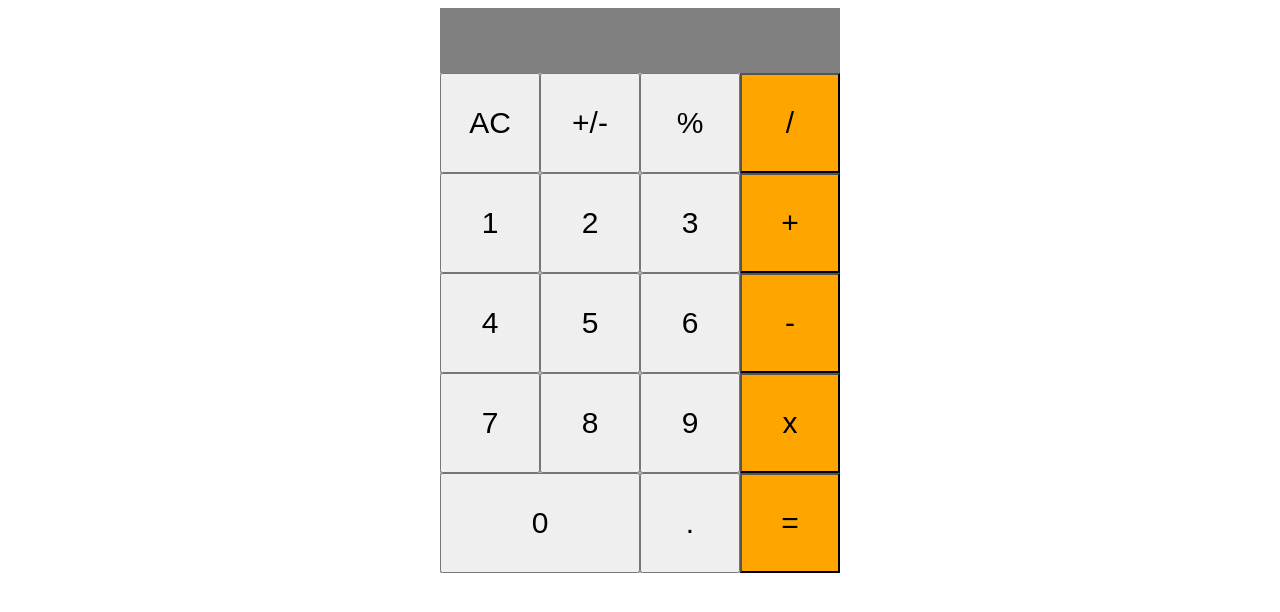
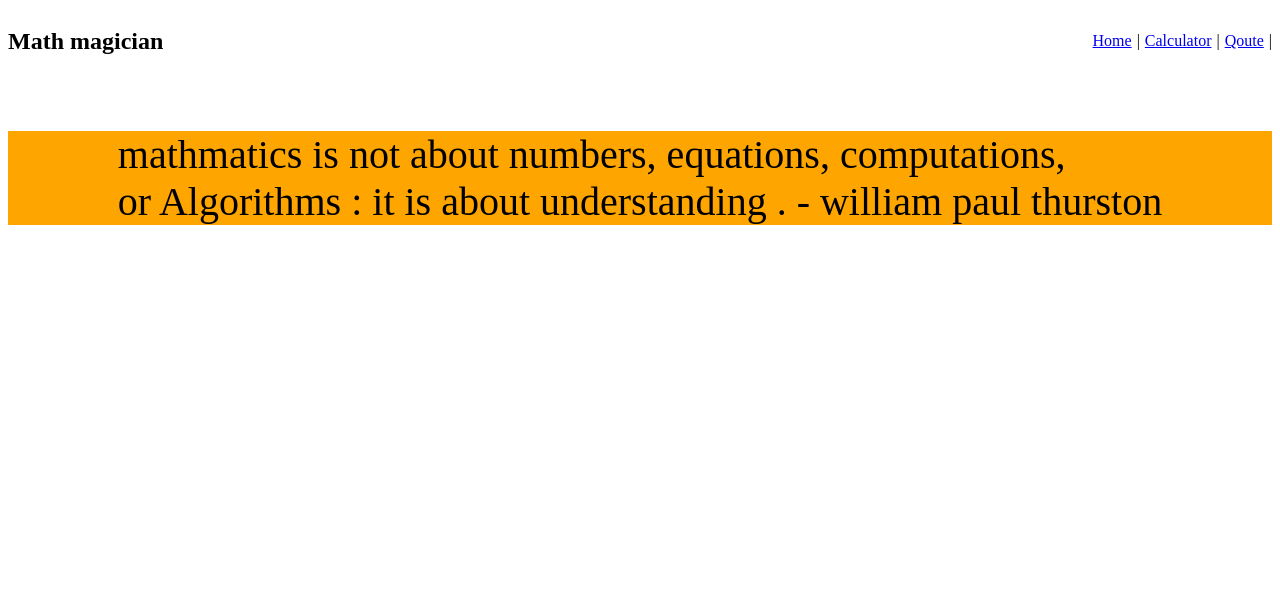
Before and after one commit to Abel-desu/Math-Magicians, a React (Create React App) app: page /expenses in a window 1280 px wide. Shown: the top 612 px of the page. Built offline with nearby package versions, Linux system fonts and the light colour scheme.

Commit message:
initialize full-website

```diff
--- a/package.json
+++ b/package.json
@@ -10,6 +10,7 @@
     "big.js": "^6.2.0",
     "react": "^18.2.0",
     "react-dom": "^18.2.0",
+    "react-router-dom": "^6.3.0",
     "react-scripts": "^5.0.1",
     "web-vitals": "^2.1.4"
   },
--- a/src/App.js
+++ b/src/App.js
@@ -1,9 +1,34 @@
-/*eslint-disable*/
+import { Outlet, Link } from 'react-router-dom';
 import './App.css';
-import Calculator from './components/calculator';
 
-function App() {
-  return <Calculator />;
+export default function App() {
+  return (
+    <div>
+
+      <nav
+        className="navstyle"
+        style={{
+          display: 'flex',
+          gap: '5px',
+          alignItems: 'center',
+          justifyContent: 'center',
+        }}
+      >
+        <h1 className="math" style={{ width: '88%' }}>Math magician</h1>
+        <Link to="/invoices">Home</Link>
+        {' '}
+        |
+        {' '}
+        <Link to="/calculator">Calculator</Link>
+        {' '}
+        |
+        {' '}
+        <Link to="/expenses">Qoute</Link>
+        {' '}
+        |
+        {' '}
+      </nav>
+      <Outlet />
+    </div>
+  );
 }
-
-export default App;
--- a/src/index.js
+++ b/src/index.js
@@ -1,14 +1,26 @@
-/* eslint-disable */
-import React from 'react';
 import ReactDOM from 'react-dom/client';
+import {
+  BrowserRouter,
+  Routes,
+  Route,
+} from 'react-router-dom';
 import App from './App';
-import reportWebVitals from './reportWebVitals';
+import Expenses from './routes/expenses';
+import Invoices from './routes/invoices';
+import Calculator from './routes/calculator';
 
-const root = ReactDOM.createRoot(document.getElementById('root'));
+const root = ReactDOM.createRoot(
+  document.getElementById('root'),
+);
 root.render(
-  <React.StrictMode>
-    <App />
-  </React.StrictMode>,
+
+  <BrowserRouter>
+    <Routes>
+      <Route path="/" element={<App />}>
+        <Route path="expenses" element={<Expenses />} />
+        <Route path="invoices" element={<Invoices />} />
+        <Route path="Calculator" element={<Calculator />} />
+      </Route>
+    </Routes>
+  </BrowserRouter>,
 );
-
-reportWebVitals();
--- /dev/null
+++ b/src/routes/calculator.js
@@ -0,0 +1,70 @@
+/* eslint-disable */
+
+import React, { useState } from 'react';
+import calculate from '../logic/calculate';
+
+
+
+function Calculator() {
+  const [state, setState] = useState({
+    next: null,
+    total: '',
+    operation: null,
+  });
+
+  const handleClick = (e) => {
+    const pressedButton = e.target.innerText;
+    const newState = calculate(state, pressedButton);
+    setState(newState);
+  };
+
+
+  const { next, total, operation } = state;
+  return (
+
+    <div className="container" >
+      <h3>Let&apos;s do some math!</h3>
+      <div className="calculator-body">
+      <div className="display">
+        <span>{next}</span>
+        <span>{operation}</span>
+        <span>{total}</span>
+      </div>
+
+      <div className="button">
+        <button value="AC" type="button" onClick={handleClick}>AC</button>
+        <button  value="+/-" type="button" onClick={handleClick}>+/-</button>
+        <button value="%" type="button" onClick={handleClick}>%</button>
+        <button  value="/" className="operations-button" onClick={handleClick} type="button">/</button>
+        <br />
+
+        <button value="1" type="button" onClick={handleClick}>1</button>
+        <button value="2" type="button" onClick={handleClick}>2</button>
+        <button value="3" type="button" onClick={handleClick}>3</button>
+        <button value="+" className="operations-button" onClick={handleClick} type="button">+</button>
+        <br />
+
+        <button value="4" type="button" onClick={handleClick}>4</button>
+        <button value="5" type="button" onClick={handleClick}>5</button>
+        <button value="6" type="button" onClick={handleClick}>6</button>
+        <button value="-" className="operations-button" onClick={handleClick} type="button">-</button>
+        <br />
+
+        <button value="7" type="button" onClick={handleClick}>7</button>
+        <button value="8" type="button" onClick={handleClick}>8</button>
+        <button value="9" type="button" onClick={handleClick}>9</button>
+        <button value="*" className="operations-button" onClick={handleClick} type="button">x</button>
+        <br />
+
+        <button className="zero" value="0" onClick={handleClick} type="button">0</button>
+        <button value="." type="button" onClick={handleClick}>.</button>
+        <button className="operations-button" onClick={handleClick} type="button">=</button>
+        <br />
+      </div>
+      </div>
+      </div>
+    );
+  }
+
+
+export default Calculator;
--- /dev/null
+++ b/src/routes/expenses.jsx
@@ -0,0 +1,13 @@
+/* eslint-disable */
+export default function Expenses() {
+    return (
+      <main style={{ padding: "1rem 0" }}>
+        <p    style={{
+          display: "flex",
+         gap: "5px",
+         justifyContent: 'center',
+         fontSize : '40px',
+         backgroundColor :'orange' }} >mathmatics is not about numbers, equations, computations, <br />or Algorithms : it is about understanding . - william paul thurston</p>
+      </main>
+    );
+  }
--- /dev/null
+++ b/src/routes/invoices.jsx
@@ -0,0 +1,13 @@
+/* eslint-disable */
+
+export default function Invoices() {
+    return (
+      <main style={{ padding: "1rem 0",
+       backgroundColor :'orange' }}>
+
+        <h2>Welcome to our page!</h2>
+        <p style={{ fontSize : '30px'}}>Lorem ipsum dolor sit amet, consectetur adipiscing elit. Mauris fermentum quam et quam convallis ornare. Integer eget interdum diam, id luctus nisl. Integer luctus vel enim et lobortis. Morbi condimentum nibh lobortis dolor maximus vulputate. Morbi eget ipsum ligula. Duis rhoncus suscipit ante, a viverra purus consequat fermentum. Fusce at malesuada nunc, sed condimentum neque. Pellentesque faucibus pretium sollicitudin. Fusce elementum augue nisi, vitae malesuada nibh semper quis.</p><br />
+        <p style={{ fontSize : '30px'}}>Etiam dictum a lorem id interdum. Mauris eu sem nibh. Nulla sollicitudin id neque in consequat. Nam dictum semper commodo. Etiam tortor magna, pulvinar et quam vel, sollicitudin fringilla sem. Nulla rutrum tortor sit amet lorem hendrerit ultricies. Ut venenatis suscipit neque, vel egestas quam blandit non. Morbi non finibus lorem. Quisque pellentesque orci leo, condimentum feugiat elit commodo sit amet. Nam dapibus ex quis accumsan interdum. Pellentesque mollis tellus tincidunt fermentum mollis. Nam fringilla eros non enim blandit congue.</p>
+      </main>
+    );
+  }
```
Also changed, not shown: 1 other file (tests, documents, lock files or other folders).
